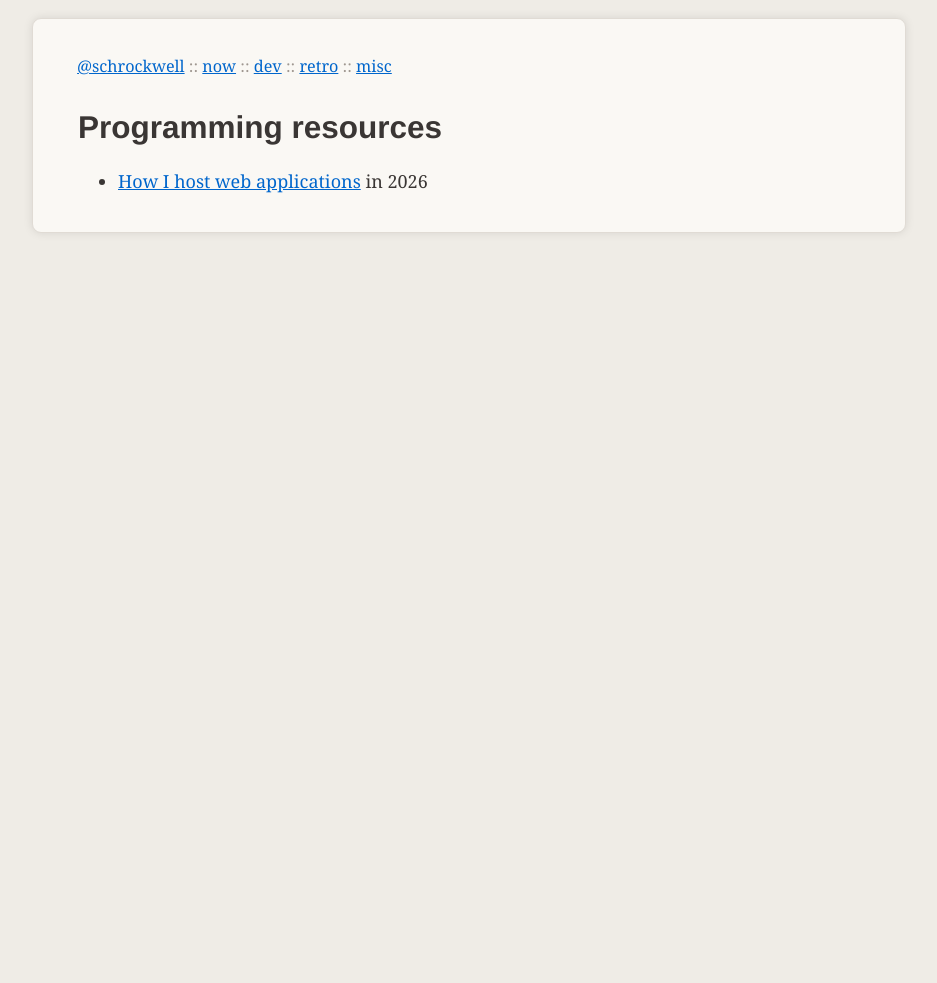
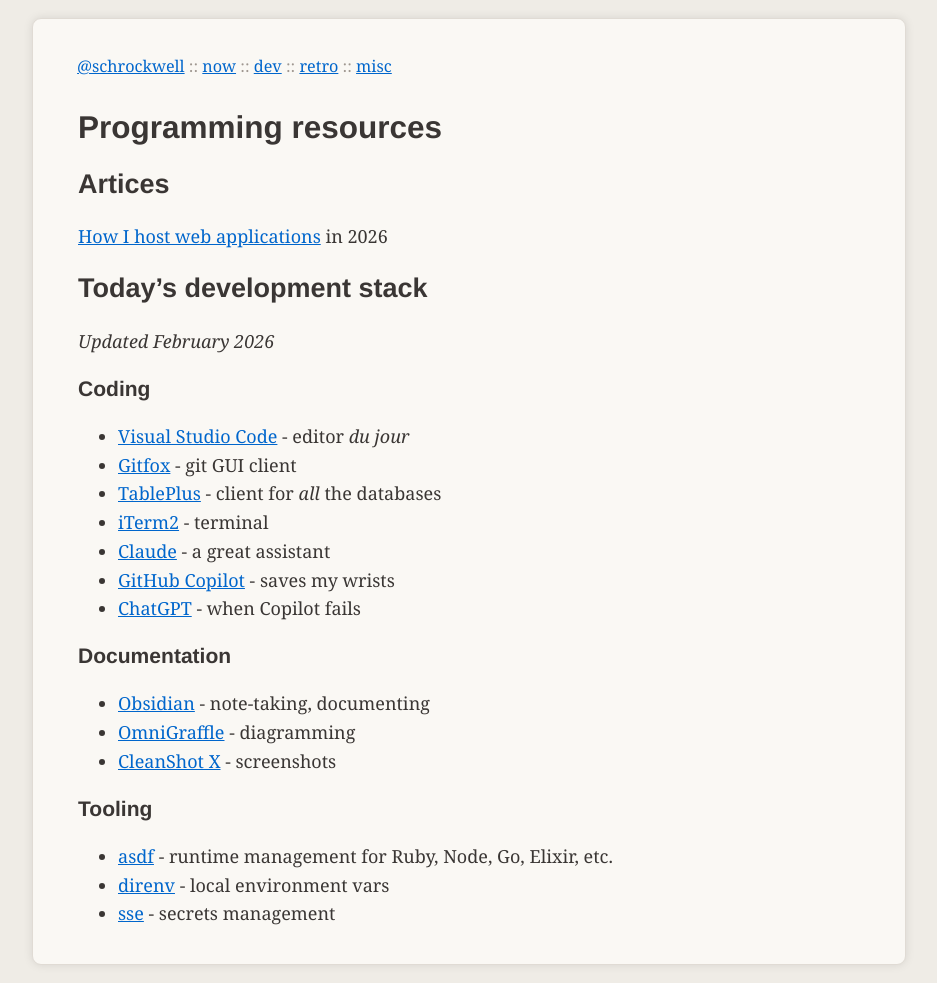
Before and after one commit to schrockwell/home, a Jekyll site: the page built from dev/index.md, in a window 1280 px wide. Shown: the whole page, without its empty margins (171-1108 px from the left). Built offline with Jekyll 4.4.1, drawn with Linux system fonts in a browser that asks for light colours; before the commit the page ends 936 px from its top, so only the background shows below that.

Commit message:
Add content

```diff
--- a/dev/index.md
+++ b/dev/index.md
@@ -2,5 +2,32 @@
 title: Programming resources
 ---
 
+## Artices
 
-- [How I host web applications](/dev/hosting.html) in {{ "now" | date: "%Y" }}
+[How I host web applications](/dev/hosting.html) in {{ "now" | date: "%Y" }}
+
+## Today's development stack
+
+*Updated February 2026*
+
+### Coding
+
+- [Visual Studio Code](https://code.visualstudio.com/) - editor *du jour*
+- [Gitfox](https://www.gitfox.app/) - git GUI client
+- [TablePlus](https://tableplus.com/) - client for _all_ the databases
+- [iTerm2](https://iterm2.com/) - terminal
+- [Claude](https://claude.ai/login) - a great assistant
+- [GitHub Copilot](https://github.com/features/copilot) - saves my wrists
+- [ChatGPT](https://chatgpt.com/) - when Copilot fails
+
+### Documentation
+
+- [Obsidian](https://obsidian.md/) - note-taking, documenting
+- [OmniGraffle](https://www.omnigroup.com/omnigraffle) - diagramming
+- [CleanShot X](https://cleanshot.com/) - screenshots
+
+### Tooling
+
+- [asdf](https://asdf-vm.com/) - runtime management for Ruby, Node, Go, Elixir, etc.
+- [direnv](https://direnv.net/) - local environment vars
+- [sse](https://claude.ai/login) - secrets management
```
